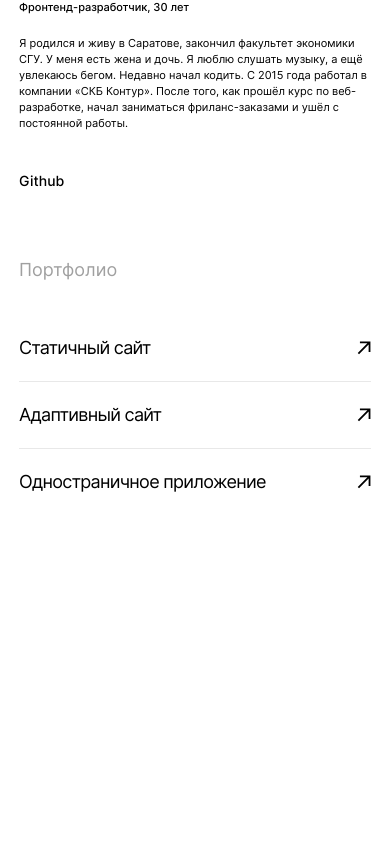
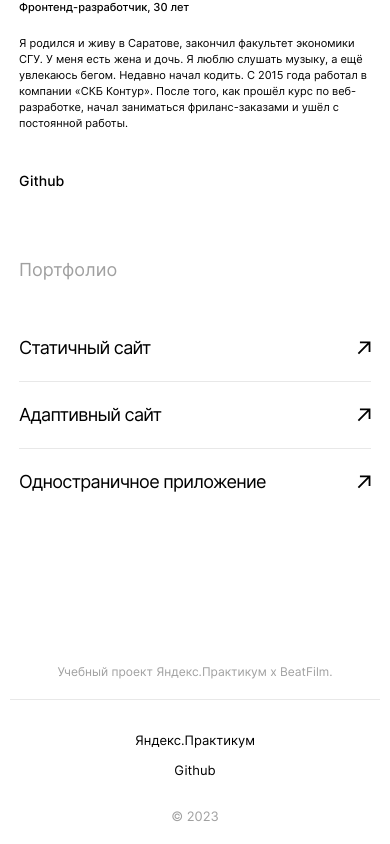
Before and after one commit to TearsOprah/movies-explorer-frontend, a React (Create React App) app: page / in a window 390 px wide. Shown: the part 2637-3481 px from the top of the page. Before the commit the page ends 3222 px from the top, so only its background shows below. Built offline with nearby package versions, Linux system fonts and the light colour scheme.

Commit message:
feat: верстка Footer

```diff
--- a/src/components/Footer/Footer.css
+++ b/src/components/Footer/Footer.css
@@ -0,0 +1,79 @@
+.footer {
+  display: flex;
+  flex-direction: column;
+  align-items: center;
+  gap: 20px;
+  padding: 79px 70px 20px;
+}
+
+.footer__description {
+  width: 100%;
+  font-style: normal;
+  font-weight: 400;
+  font-size: 13px;
+  line-height: 16px;
+  text-align: center;
+  color: #A0A0A0;
+  border-bottom: 1px solid #E8E8E8;
+  padding-bottom: 20px;
+}
+
+.footer__container {
+  width: 100%;
+  display: flex;
+  justify-content: space-between;
+}
+
+.footer__copyright {
+  font-style: normal;
+  font-weight: 400;
+  font-size: 13px;
+  line-height: 16px;
+}
+
+.footer__links {
+  list-style-type: none;
+  display: flex;
+  gap: 20px;
+}
+
+.footer__link {
+  font-weight: 400;
+  font-size: 13px;
+  line-height: 16px;
+  text-align: right;
+}
+
+@media (max-width: 880px) {
+  .footer {
+    padding: 79px 30px 20px;
+  }
+}
+
+@media (max-width: 600px) {
+  .footer {
+    padding: 79px 10px 20px;
+    gap: 30px;
+  }
+
+  .footer__description {
+    font-size: 12px;
+    line-height: 15px;
+  }
+
+  .footer__container {
+    flex-direction: column-reverse;
+    gap: 30px;
+    align-items: center;
+  }
+
+  .footer__links {
+    flex-direction: column;
+    gap: 12px;
+    align-items: center;
+  }
+
+  .footer__copyright {
+    color: #A0A0A0;
+  }
+}
--- a/src/components/Footer/Footer.jsx
+++ b/src/components/Footer/Footer.jsx
@@ -1,6 +1,19 @@
 import './Footer.css'
 export default function Footer() {
   return (
-    <></>
+    <footer className={'footer'}>
+      <p className={'footer__description'}>Учебный проект Яндекс.Практикум х BeatFilm.</p>
+      <div className={'footer__container'}>
+        <p className={'footer__copyright'}>© 2023</p>
+        <ul className={'footer__links'}>
+          <li>
+            <a className={'footer__link'}>Яндекс.Практикум</a>
+          </li>
+          <li>
+            <a className={'footer__link'}>Github</a>
+          </li>
+        </ul>
+      </div>
+    </footer>
   )
 }
--- a/src/components/Main/Main.jsx
+++ b/src/components/Main/Main.jsx
@@ -4,6 +4,7 @@
 import Techs from "../Techs/Techs";
 import AboutMe from "../AboutMe/AboutMe";
 import Portfolio from "../Portfolio/Portfolio";
+import Footer from "../Footer/Footer";
 
 export default function Main() {
 
@@ -14,6 +15,7 @@
       <Techs />
       <AboutMe />
       <Portfolio />
+      <Footer />
     </main>
   )
 }
```
